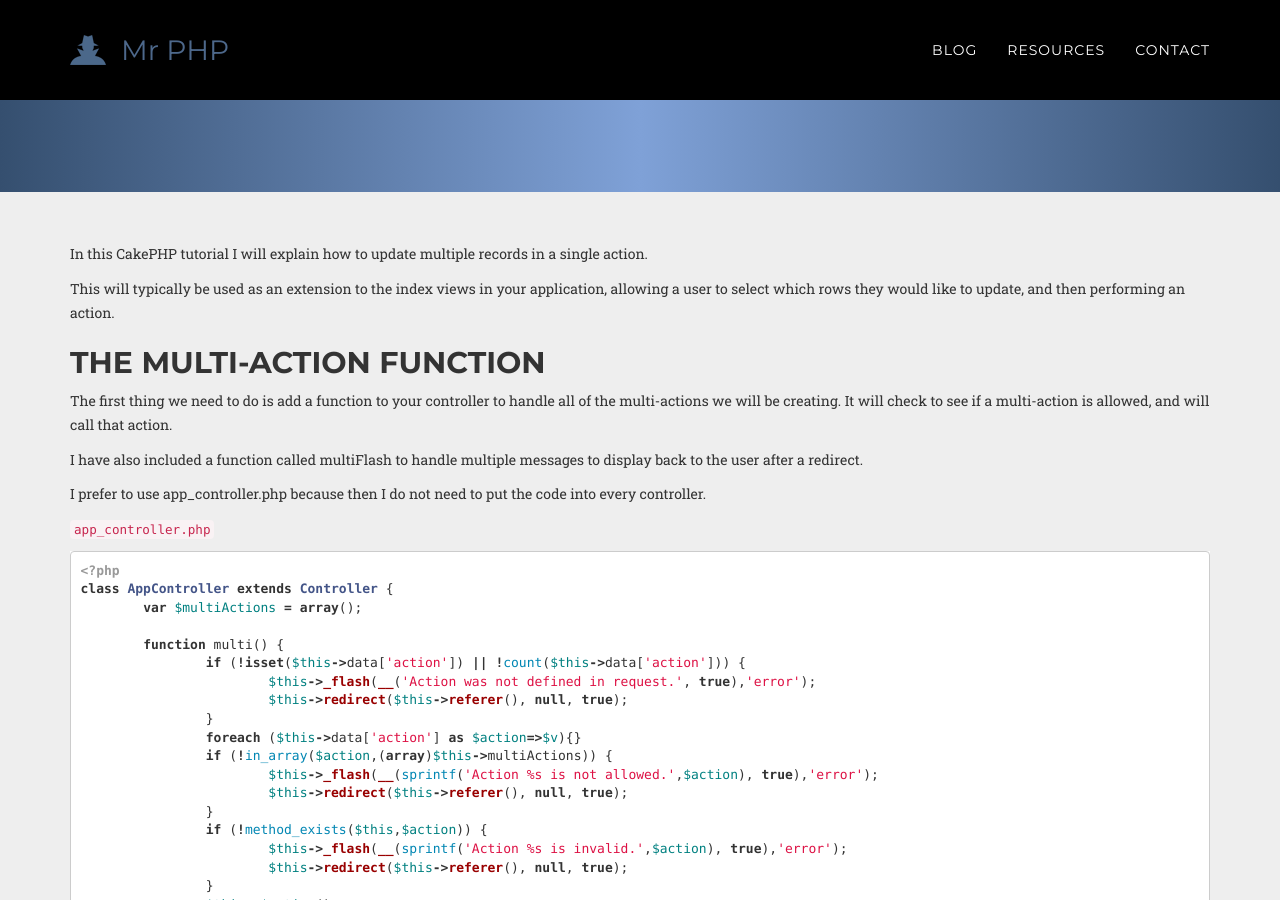
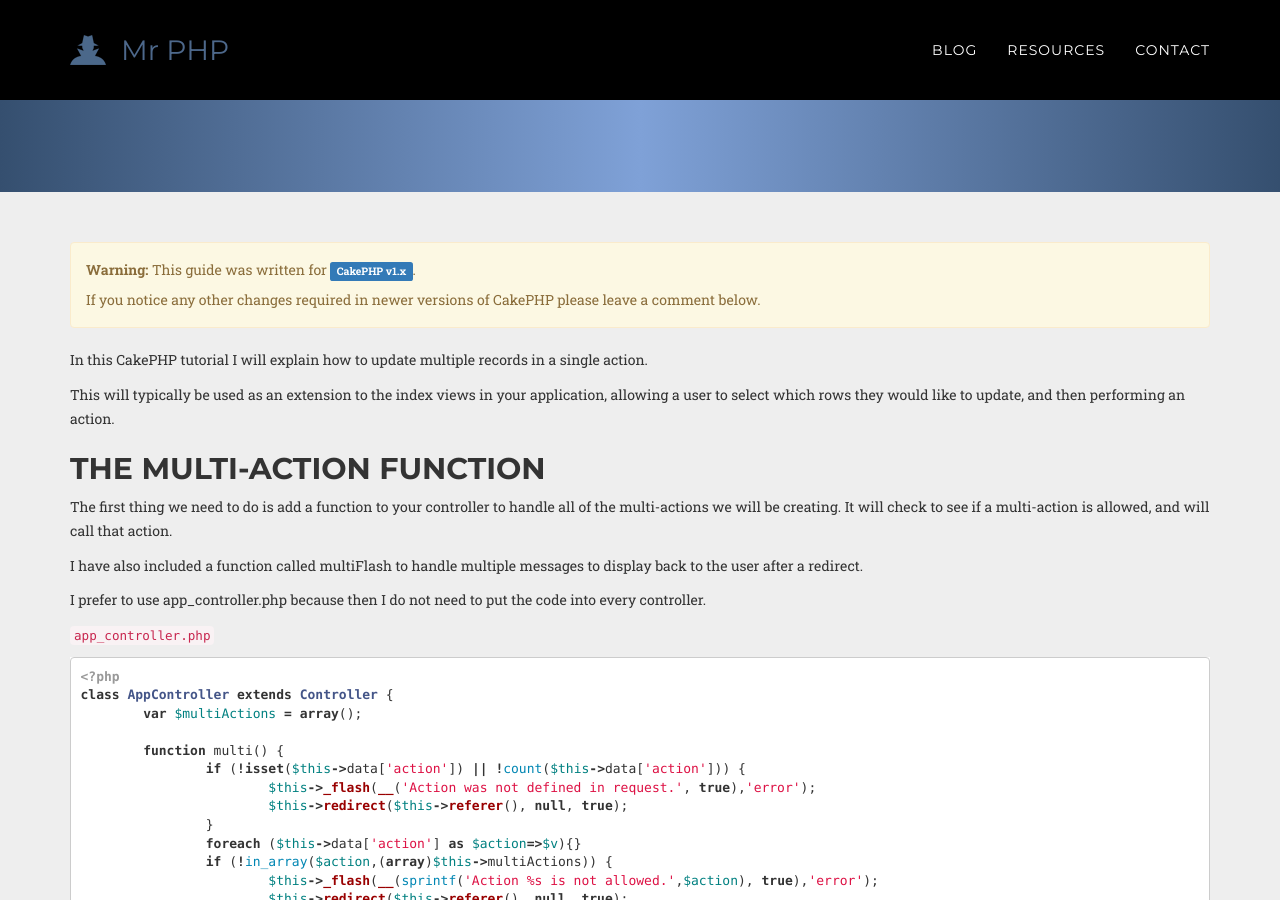
Before and after one commit to mr-php/mr-php.github.io, a Jekyll site: the page built from _posts/2008-10-04-update-multiple-records-using-multi-actions-in-cakephp.md, in a window 1280 px wide and 900 px high, scrolled down 341 px. Built offline with Jekyll 4.4.1, drawn with Linux system fonts in a browser that asks for light colours; nearby versions of some CDN libraries; some web fonts are replaced; Markdown is read by kramdown in place of the engine named in the settings; comment, search, counter and statistics services are not loaded.

Commit message:
Update 2008-10-04-update-multiple-records-using-multi-actions-in-cakephp.md

```diff
--- a/_posts/2008-10-04-update-multiple-records-using-multi-actions-in-cakephp.md
+++ b/_posts/2008-10-04-update-multiple-records-using-multi-actions-in-cakephp.md
@@ -1,6 +1,7 @@
 ---
 layout: post
 title: Update Multiple Records using Multi-Actions in CakePHP
+excerpt: In this CakePHP tutorial I will explain how to update multiple records in a single action. This will typically be used as an extension to the index views in your application, allowing a user to select which rows they would like to update, and then performing an action.
 tags: [cakephp]
 redirect_from:
 - /blog/update-multiple-records-using-multi-actions-cakephp/
@@ -8,11 +9,16 @@
 - /code/update-multiple-records-using-multi-actions-in-cakephp/
 - /code/code-category/cakephp/cakephp-1-2/updating-multiple-records-cakephp-using-multi-actions/
 ---
+
+<div class="alert alert-warning" role="alert">
+	<p><strong>Warning:</strong> This guide was written for <span class="label label-primary">CakePHP v1.x</span>.</p>
+	<p>If you notice any other changes required in newer versions of CakePHP please leave a comment below.</p>
+</div>
+
 In this CakePHP tutorial I will explain how to update multiple records in a single action.
 
 This will typically be used as an extension to the index views in your application, allowing a user to select which rows they would like to update, and then performing an action.
 
-<!--break-->
 
 ## The Multi-Action Function
 
```
